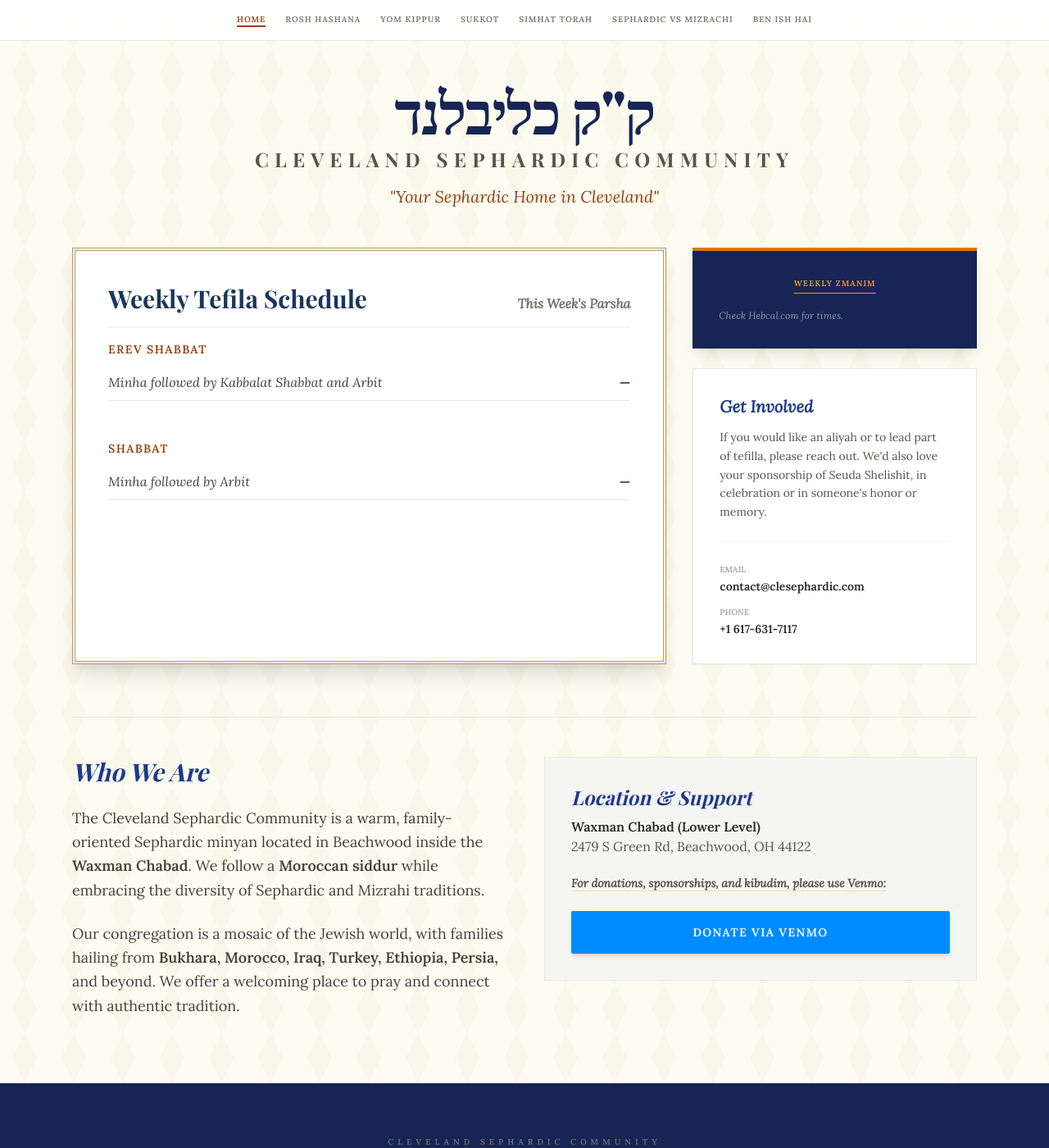
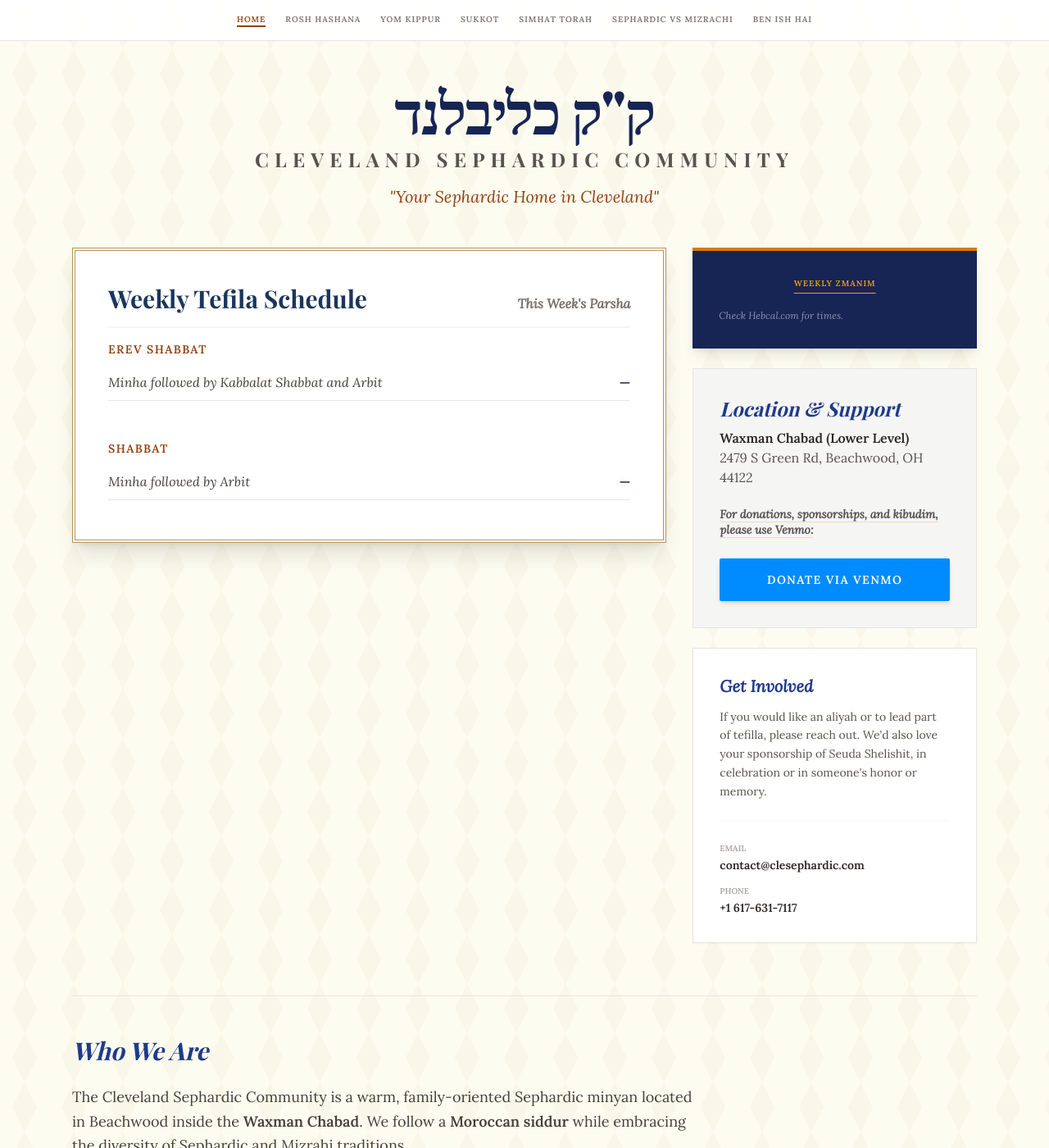
Before and after one commit to origin-story613/clesephardic, a Jekyll site: the page built from index.html, in a window 1280 px wide and 1400 px high. Shown: the whole window at 82% size. Built offline with Jekyll 4.4.1, drawn with Linux system fonts in a browser that asks for light colours; nearby versions of some CDN libraries.

Commit message:
Move donate CTA above the fold, fix schedule card whitespace
- Adds items-start to the schedule grid so the (now much shorter,
  Shaharit-less) schedule card no longer stretches to match the
  sidebar's height, leaving a block of dead whitespace at its bottom.
- Moves "Location & Support" (incl. the Venmo donate button) from the
  bottom of the page into the sidebar, right after Weekly Zmanim, so
  it's visible without scrolling instead of being cut off below the
  fold.
- The bottom section is now just "Who We Are," full width.

Co-Authored-By: Claude Sonnet 5 <noreply@anthropic.com>
Claude-Session: https://claude.ai/code/session_01CfEhLgzczBXE45Kz6Wfd6Z

```diff
--- a/index.html
+++ b/index.html
@@ -3,7 +3,7 @@ layout: default
 ---
 
 <!-- TEFILLA SCHEDULE -->
-<section id="schedule" class="grid lg:grid-cols-3 gap-8 mb-16">
+<section id="schedule" class="grid lg:grid-cols-3 gap-8 mb-16 items-start">
 
     <div class="lg:col-span-2 border-decorative bg-white p-6 md:p-10 shadow-xl">
         <div class="flex justify-between items-baseline border-b-2 border-stone-100 pb-4 mb-4">
@@ -67,6 +67,17 @@ layout: default
             </div>
         </div>
 
+        <!-- Location & Support -->
+        <div class="bg-stone-100 border border-stone-200 p-8">
+            <h3 class="text-2xl mb-2 italic text-blue-900">Location &amp; Support</h3>
+            <p class="font-bold text-stone-800">Waxman Chabad (Lower Level)</p>
+            <p class="text-stone-600 mb-6">2479 S Green Rd, Beachwood, OH 44122</p>
+            <p class="text-sm text-stone-600 mb-6 italic leading-snug font-semibold underline underline-offset-4 decoration-amber-500/30">For donations, sponsorships, and kibudim, please use Venmo:</p>
+            <a href="https://venmo.com/code?user_id=3352840860860416357&created=1726598764" target="_blank" class="venmo-btn flex items-center justify-center gap-3 w-full py-4 font-bold uppercase tracking-widest text-sm shadow-md rounded-sm">
+                Donate via Venmo
+            </a>
+        </div>
+
         <!-- Involvement -->
         <div class="bg-white border border-stone-200 p-8 shadow-sm">
             <h4 class="text-blue-900 font-bold mb-3 italic text-xl">Get Involved</h4>
@@ -81,9 +92,9 @@ layout: default
     </div>
 </section>
 
-<!-- Identity & Venmo -->
-<section class="grid md:grid-cols-2 gap-12 items-start pt-12 border-t border-stone-200">
-    <div class="space-y-6 text-lg text-stone-700 leading-relaxed">
+<!-- Identity -->
+<section class="pt-12 border-t border-stone-200">
+    <div class="max-w-3xl space-y-6 text-lg text-stone-700 leading-relaxed">
         <h3 class="text-3xl text-blue-900 italic">Who We Are</h3>
         <p>
             The Cleveland Sephardic Community is a warm, family-oriented Sephardic minyan located in Beachwood inside the <strong>Waxman Chabad</strong>. We follow a <strong>Moroccan siddur</strong> while embracing the diversity of Sephardic and Mizrahi traditions.
@@ -92,14 +103,4 @@ layout: default
             Our congregation is a mosaic of the Jewish world, with families hailing from <strong>Bukhara, Morocco, Iraq, Turkey, Ethiopia, Persia,</strong> and beyond. We offer a welcoming place to pray and connect with authentic tradition.
         </p>
     </div>
-
-    <div class="bg-stone-100 border border-stone-200 p-8">
-        <h3 class="text-2xl mb-2 italic text-blue-900">Location & Support</h3>
-        <p class="font-bold text-stone-800">Waxman Chabad (Lower Level)</p>
-        <p class="text-stone-600 mb-6">2479 S Green Rd, Beachwood, OH 44122</p>
-        <p class="text-sm text-stone-600 mb-6 italic leading-snug font-semibold underline underline-offset-4 decoration-amber-500/30">For donations, sponsorships, and kibudim, please use Venmo:</p>
-        <a href="https://venmo.com/code?user_id=3352840860860416357&created=1726598764" target="_blank" class="venmo-btn flex items-center justify-center gap-3 w-full py-4 font-bold uppercase tracking-widest text-sm shadow-md rounded-sm">
-            Donate via Venmo
-        </a>
-    </div>
 </section>
```
